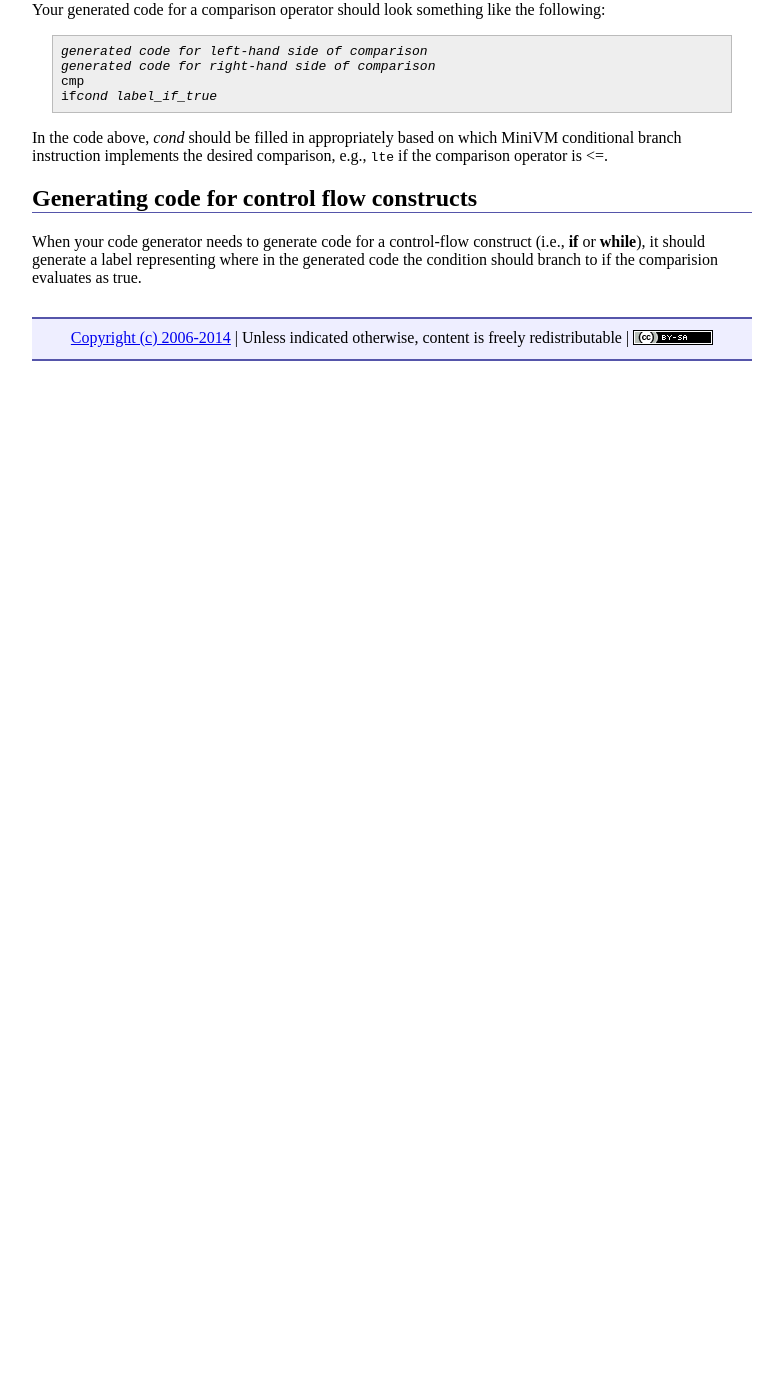
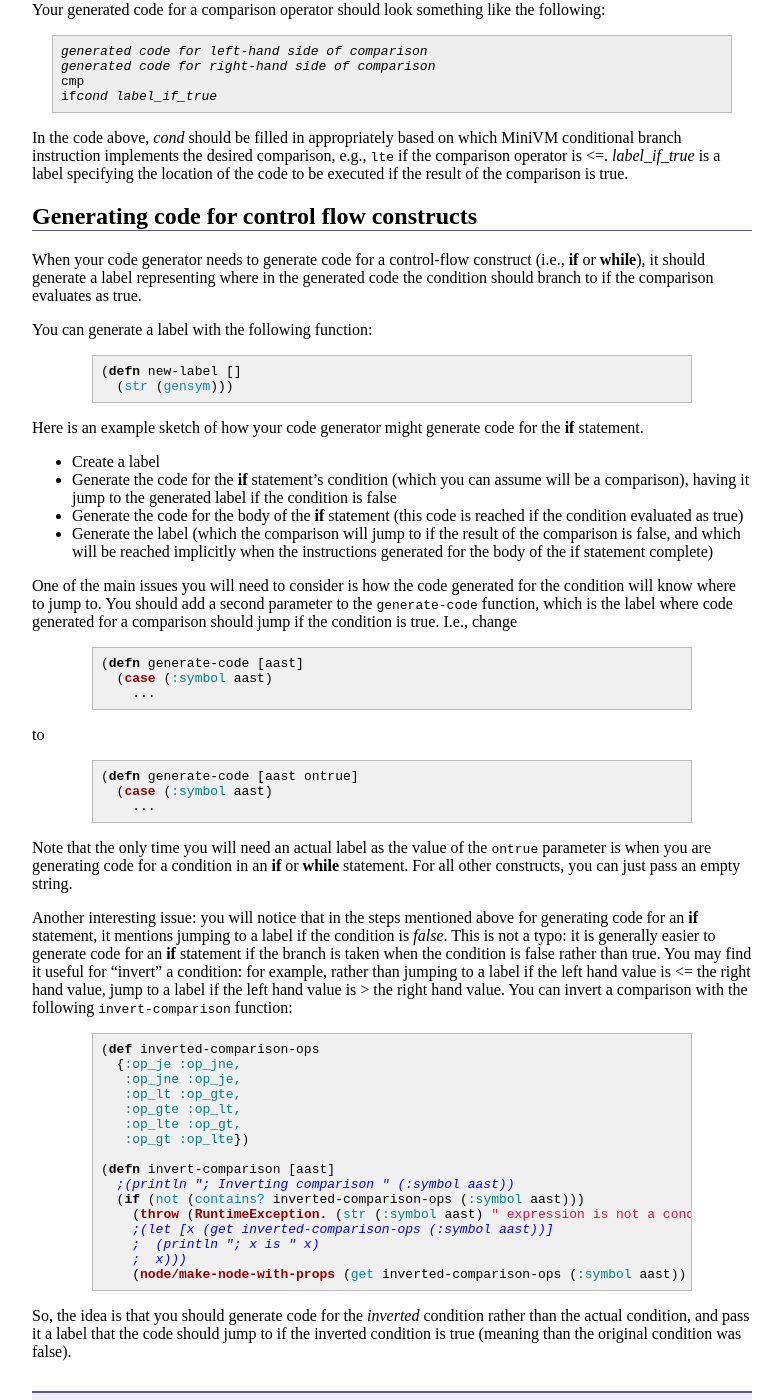
Before and after one commit to ycpcs/cs340-fall2014, a Jekyll site: the page built from assign/assign08controlflow.md, in a window 1280 px wide and 1400 px high, scrolled down 1465 px. Shown: the whole window, without its empty margins (248-1031 px from the left). Built offline with Jekyll 4.4.1, drawn with Linux system fonts in a browser that asks for light colours; nearby versions of some CDN libraries; Markdown is read by kramdown in place of the engine named in the settings; before the commit the page ends 1836 px from its top, so only the background shows below that; some of the changed text lies outside the part shown.

Commit message:
more about code generation for control flow

```diff
--- a/assign/assign08controlflow.md
+++ b/assign/assign08controlflow.md
@@ -62,7 +62,7 @@ You will need to update your AST builder (`astbuilder.clj`) to handle the new op
 
 You may make the following simplifying assumptions about the comparison operators:
 
-* The condition of an **if** or **while** statement is guaranteed to be an expression involving one of the comparision operators
+* The condition of an **if** or **while** statement is guaranteed to be an expression involving one of the comparison operators
 * No comparison operator will ever be used to compute a value
 
 So, you can assume that you will never see constructs such as the following:
@@ -88,8 +88,63 @@ cmp
 if<i>cond</i> <i>label_if_true</i>
 </pre>
 
-In the code above, <i>cond</i> should be filled in appropriately based on which MiniVM conditional branch instruction implements the desired comparison, e.g., `lte` if the comparison operator is &lt;=.
+In the code above, <i>cond</i> should be filled in appropriately based on which MiniVM conditional branch instruction implements the desired comparison, e.g., `lte` if the comparison operator is &lt;=.  <i>label\_if\_true</i> is a label specifying the location of the code to be executed if the result of the comparison is true.
 
 ## Generating code for control flow constructs
 
-When your code generator needs to generate code for a control-flow construct (i.e., **if** or **while**), it should generate a label representing where in the generated code the condition should branch to if the comparision evaluates as true.
+When your code generator needs to generate code for a control-flow construct (i.e., **if** or **while**), it should generate a label representing where in the generated code the condition should branch to if the comparison evaluates as true.
+
+You can generate a label with the following function:
+
+{% highlight clojure %}
+(defn new-label []
+  (str (gensym)))
+{% endhighlight %}
+
+Here is an example sketch of how your code generator might generate code for the **if** statement.
+
+* Create a label
+* Generate the code for the **if** statement's condition (which you can assume will be a comparison), having it jump to the generated label if the condition is false
+* Generate the code for the body of the **if** statement (this code is reached if the condition evaluated as true)
+* Generate the label (which the comparison will jump to if the result of the comparison is false, and which will be reached implicitly when the instructions generated for the body of the if statement complete)
+
+One of the main issues you will need to consider is how the code generated for the condition will know where to jump to.  You should add a second parameter to the `generate-code` function, which is the label where code generated for a comparison should jump if the condition is true.  I.e., change
+
+{% highlight clojure %}
+(defn generate-code [aast]
+  (case (:symbol aast)
+    ...
+{% endhighlight %}
+
+to
+
+{% highlight clojure %}
+(defn generate-code [aast ontrue]
+  (case (:symbol aast)
+    ...
+{% endhighlight %}
+
+Note that the only time you will need an actual label as the value of the `ontrue` parameter is when you are generating code for a condition in an **if** or **while** statement.  For all other constructs, you can just pass an empty string.
+
+Another interesting issue: you will notice that in the steps mentioned above for generating code for an **if** statement, it mentions jumping to a label if the condition is *false*.  This is not a typo: it is generally easier to generate code for an **if** statement if the branch is taken when the condition is false rather than true.  You may find it useful for "invert" a condition: for example, rather than jumping to a label if the left hand value is &lt;= the right hand value, jump to a label if the left hand value is &gt; the right hand value.  You can invert a comparison with the following `invert-comparison` function:
+
+{% highlight clojure %}
+(def inverted-comparison-ops
+  {:op_je :op_jne,
+   :op_jne :op_je,
+   :op_lt :op_gte,
+   :op_gte :op_lt,
+   :op_lte :op_gt,
+   :op_gt :op_lte})
+
+(defn invert-comparison [aast]
+  ;(println "; Inverting comparison " (:symbol aast))
+  (if (not (contains? inverted-comparison-ops (:symbol aast)))
+    (throw (RuntimeException. (str (:symbol aast) " expression is not a condition?")))
+    ;(let [x (get inverted-comparison-ops (:symbol aast))]
+    ;  (println "; x is " x)
+    ;  x)))
+    (node/make-node-with-props (get inverted-comparison-ops (:symbol aast)) (:value aast) (:props aast))))
+{% endhighlight %}
+
+So, the idea is that you should generate code for the *inverted* condition rather than the actual condition, and pass it a label that the code should jump to if the inverted condition is true (meaning than the original condition was false).
```
